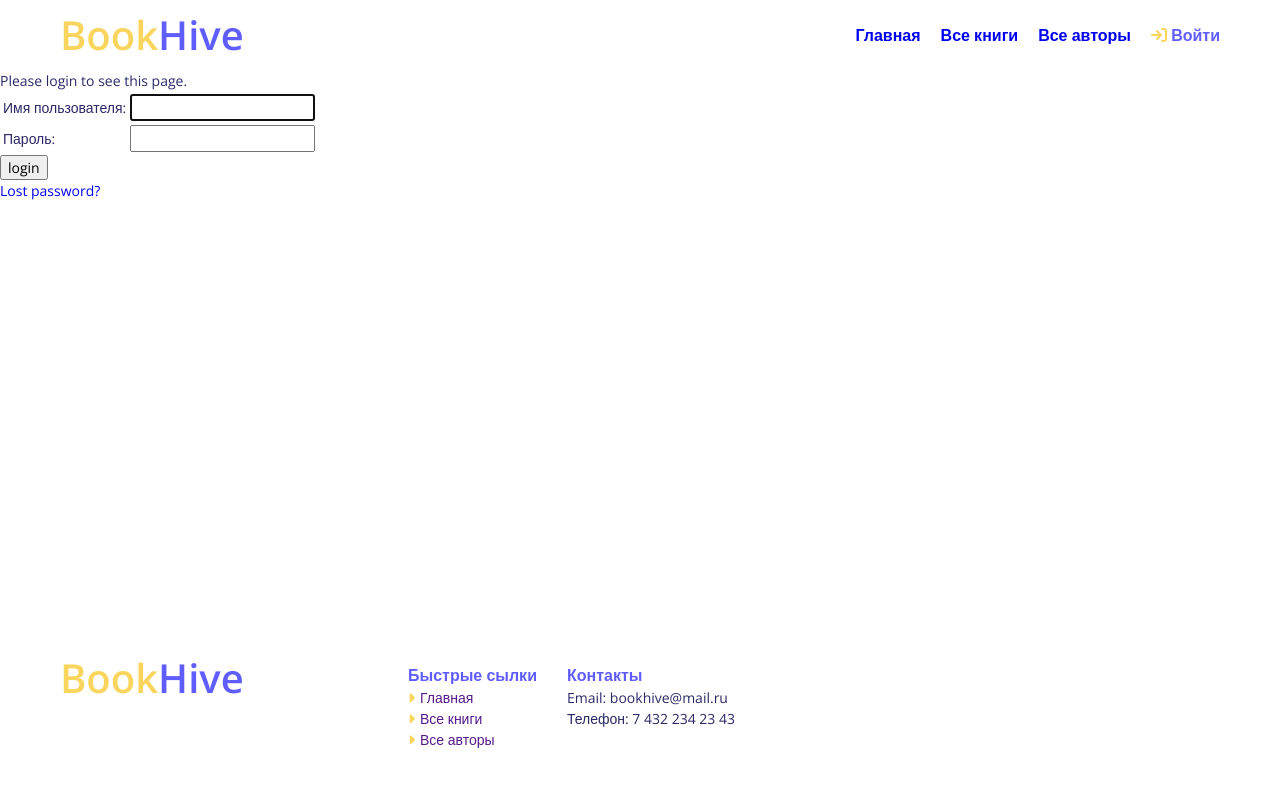
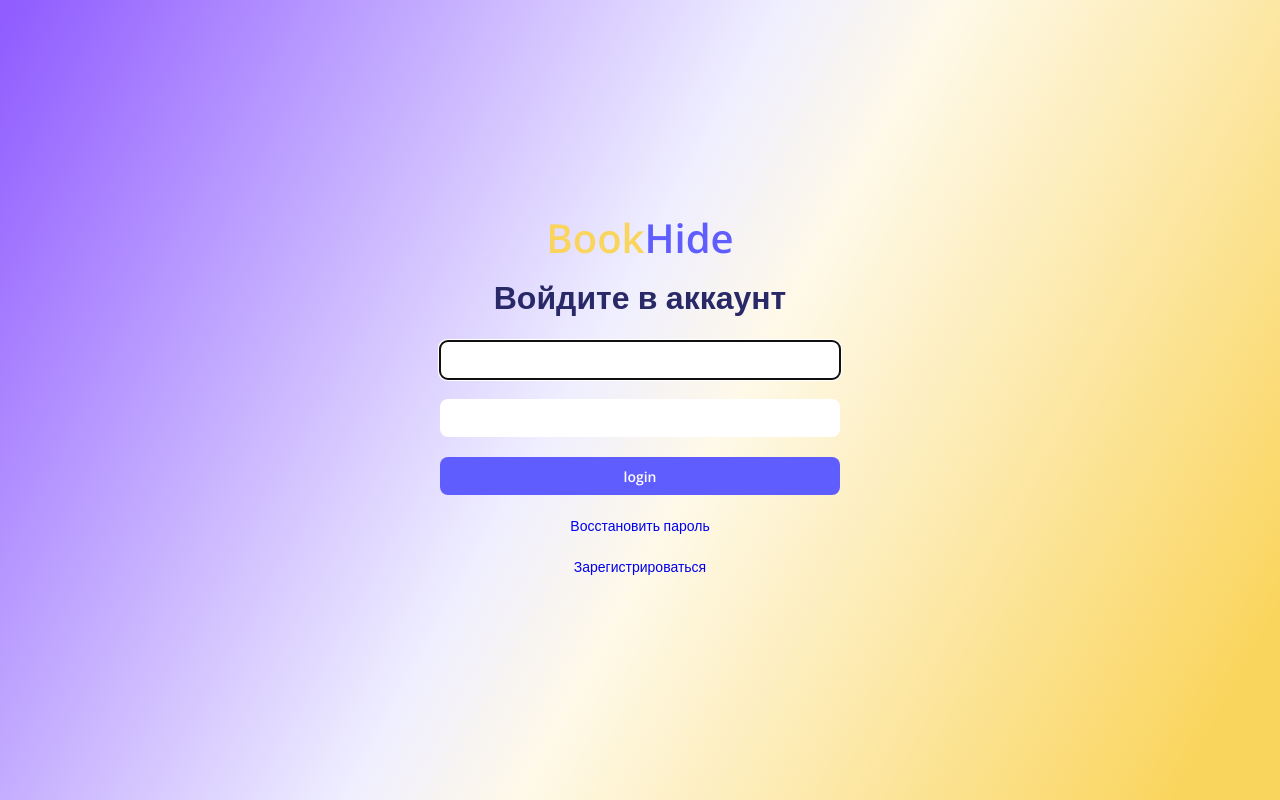
Before and after one commit to ErgardBechert/OnlineLibriry-Django, a Django app: page /accounts/login/?next=/catalog/authors/ in a window 1280 px wide. Run offline with Django 4.2, Linux system fonts and the light colour scheme; some libraries are stand-ins or nearby versions.

Commit message:
base_generetic_register and login(css)

```diff
--- /dev/null
+++ b/static/css/register.css
@@ -0,0 +1,55 @@
+/*register*/
+.register{
+    display: flex;
+    justify-content: center;
+    align-items: center;
+    min-height: 100vh;
+    background: linear-gradient(118.71deg, #915DFF 1.03%, rgba(96, 93, 255, 0.1) 45.55%, rgba(250, 213, 94, 0.14) 55.7%, #FAD55E 93.76%);
+  }
+
+  .form-popup {
+    width: 450px;
+    display: -webkit-box;
+    display: -ms-flexbox;
+    display: flex;
+    -webkit-box-orient: vertical;
+    -webkit-box-direction: normal;
+        -ms-flex-direction: column;
+            flex-direction: column;
+    gap: 20px;
+    padding: 30px 25px;
+    -webkit-box-align: center;
+        -ms-flex-align: center;
+            align-items: center;
+  }
+
+  .form-popup h2 {
+    text-align: center;
+    align-items: center;
+    font-size: 32px;
+  }
+
+  .form-popup input {
+    width: 100%;
+    height: 38px;
+    padding: 0 16px;
+    border: none;
+
+  }
+  .form-popup input[text]{
+    border-radius: none !important;
+  }
+  .form-popup input {
+    width: 100%;
+    height: 38px;
+    padding: 0 16px;
+    background: #fff !important;
+    border-radius: 8px;
+    font-weight: 600;
+    cursor: pointer;
+  }
+
+  .form-popup input[type=submit] {
+    color: #fff !important;
+    background: #605dff !important;
+  }
--- /dev/null
+++ b/templates/base_generic_register.html
@@ -0,0 +1,19 @@
+<!DOCTYPE html>
+<html lang="en">
+<head>
+    <meta charset="UTF-8">
+    <meta http-equiv="X-UA-Compatible" content="IE=edge">
+    <meta name="viewport" content="width=device-width, initial-scale=1.0">
+    {% block title %}<title>Local Library</title>{% endblock %}
+    <!-- Добавление дополнительного статического CSS файла -->
+    {% load static %}
+    <link rel="stylesheet" href="{% static 'css/style.css' %}">
+    <link rel="stylesheet" href="{% static 'css/register.css' %}">
+</head>
+<body>
+    <section class="register">
+        {% block content %}
+        {% endblock %}
+    </section>
+</body>
+</html>
--- a/templates/registration/login.html
+++ b/templates/registration/login.html
@@ -1,40 +1,36 @@
-{% extends "base_generic.html" %}
+{% extends "base_generic_register.html" %}
 
 {% block content %}
 
+<form class="login-form form-popup" method="post" action="{% url 'login' %}">
+  {% csrf_token %}
   {% if form.errors %}
-  <p>Your username and password didn't match. Please try again.</p>
+    <p>Ваше имя пользователя и пароль не совпадают. Пожалуйста, попробуйте еще раз.</p>
   {% endif %}
 
   {% if next %}
     {% if user.is_authenticated %}
-    <p>Your account doesn't have access to this page. To proceed,
-    please login with an account that has access.</p>
+      <p>У вашего аккаунта нет доступа к этой странице.Войдите с учетной записи, которая имеет доступ</p>
     {% else %}
-    <p>Please login to see this page.</p>
+      <!-- <p>Please login to see this page.</p> -->
     {% endif %}
 {% endif %}
 
-<form method="post" action="{% url 'login' %}">
-{% csrf_token %}
-<table>
-
-<tr>
-  <td>{{ form.username.label_tag }}</td>
-  <td>{{ form.username }}</td>
-</tr>
-
-<tr>
-  <td>{{ form.password.label_tag }}</td>
-  <td>{{ form.password }}</td>
-</tr>
-</table>
-
+  <div class="form-popup__logo logo">
+      Book<span>Hide</span>
+  </div>
+  <h2>Войдите в аккаунт</h2>
+  {{ form.username }}
+  {{ form.password }}
   <input type="submit" value="login" />
   <input type="hidden" name="next" value="{{ next }}" />
+  <!-- <input name= "username" type="text" placeholder="Ваша почту">
+  <input name= "password" type="password" placeholder="Ваш пароль"> -->
+
+  <!-- <button>Войти</button> -->
+  {# Assumes you setup the password_reset view in your URLconf #}
+  <a href="{% url 'password_reset' %}">Восстановить пароль</a>
+  <a href="reg.html">Зарегистрироваться</a>
 </form>
 
-{# Assumes you setup the password_reset view in your URLconf #}
-<p><a href="{% url 'password_reset' %}">Lost password?</a></p>
-
 {% endblock %}
--- a/templates/registration/password_reset_complete.html
+++ b/templates/registration/password_reset_complete.html
@@ -1,4 +1,4 @@
-{% extends "base_generic.html" %}
+{% extends "base_generic_register.html" %}
 {% block content %}
 
 <h1>The password has been changed!</h1>
--- a/templates/registration/password_reset_confirm.html
+++ b/templates/registration/password_reset_confirm.html
@@ -1,4 +1,4 @@
-{% extends "base_generic.html" %}
+{% extends "base_generic_register.html" %}
 
 {% block content %}
 
--- a/templates/registration/password_reset_done.html
+++ b/templates/registration/password_reset_done.html
@@ -1,4 +1,4 @@
-{% extends "base_generic.html" %}
+{% extends "base_generic_register.html" %}
 {% block content %}
-<p>We've emailed you instructions for setting your password. If they haven't arrived in a few minutes, check your spam folder.</p>
+<p>Мы отправили вам инструкции по установке пароля по электронной почте. Если они не пришли через несколько минут, проверьте папку со спамом.</p>
 {% endblock %}
--- a/templates/registration/password_reset_email.html
+++ b/templates/registration/password_reset_email.html
@@ -1,2 +1,2 @@
-Someone asked for password reset for email {{ email }}. Follow the link below:
+Кто-то запросил сброс пароля для электронной почты{{ email }}. Перейдите по ссылке ниже:
 {{ protocol}}://{{ domain }}{% url 'password_reset_confirm' uidb64=uid token=token %}
--- a/templates/registration/password_reset_form.html
+++ b/templates/registration/password_reset_form.html
@@ -1,4 +1,4 @@
-{% extends "base_generic.html" %}
+{% extends "base_generic_register.html" %}
 {% block content %}
 
 <form action="" method="post">{% csrf_token %}
```
Also changed, not shown: db.sqlite3, static/css/style.css (line endings or trailing spaces). Lines whose indentation alone changed are shown as unchanged.
